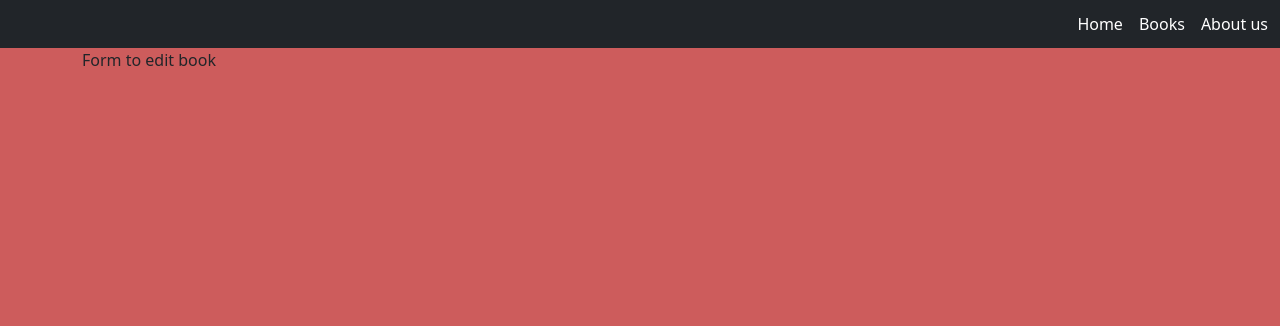
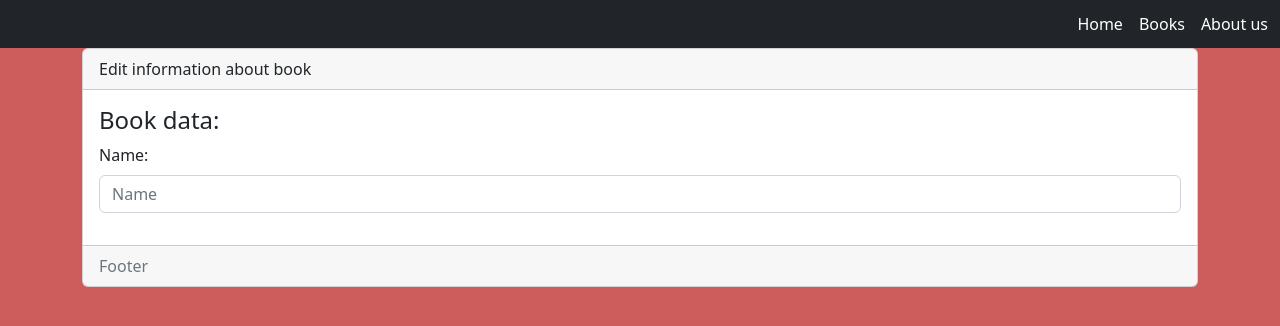
Before and after one commit to Evanderss/Library, a Django app: template libreria/templates/books/edit.html in a window 1280 px wide. Shown: the top 326 px of the page. Run offline with Django 4.2, Linux system fonts and the light colour scheme; the template is opened without the code that fills it, so the values that code supplies are empty.

Commit message:
Modificando forms, edit y create para teener más interacción

```diff
--- a/libreria/templates/books/edit.html
+++ b/libreria/templates/books/edit.html
@@ -1,5 +1,16 @@
 {% extends 'base.html' %}
 {% block titulo %} Edit book {% endblock titulo %}
 {% block contenido %}
-    <p>Form to edit book</p>
+    <div class="card">
+        <div class="card-header">
+            Edit information about book
+        </div>
+        <div class="card-body">
+            <h4 class="card-title">Book data:</h4>
+            {% include "books/form.html" %}
+        </div>
+        <div class="card-footer text-muted">
+            Footer
+        </div>
+    </div>
 {% endblock contenido %}
--- a/libreria/templates/books/form.html
+++ b/libreria/templates/books/form.html
@@ -1,5 +1,6 @@
-{% extends 'base.html' %}
-{% block titulo %} About us{% endblock titulo %}
-{% block contenido %}
-<p>Hola</p>
-{% endblock contenido %}
+<form enctype="multipart/form-data" method="post">
+    <div class="mb-3">
+      <label for="" class="form-label">Name:</label>
+      <input type="text" class="form-control" name="" id="" aria-describedby="helpId" placeholder="Name">
+    </div>
+</form>
--- a/libreria/urls.py
+++ b/libreria/urls.py
@@ -1,3 +1,4 @@
+from struct import pack
 from django.urls import path
 from . import views
 
@@ -5,4 +6,5 @@ urlpatterns = [
     path("", views.homepage, name="homepage"),
     path("about", views.about, name="about"),
     path("books", views.books, name="books"),
+    path("books/create", views.create, name="create")
 ]
--- a/libreria/views.py
+++ b/libreria/views.py
@@ -9,3 +9,9 @@ def about(request):
 
 def books(request):
     return render(request, "books/index.html")
+
+def create(request):
+    return render(request, "books/create.html")
+
+def edit(request):
+    return render(request, "books/edit.html")
```
Also changed, not shown: libreria/templates/books/create.html (+12 -1 lines), libreria/templates/books/index.html (+9 -4 lines).
